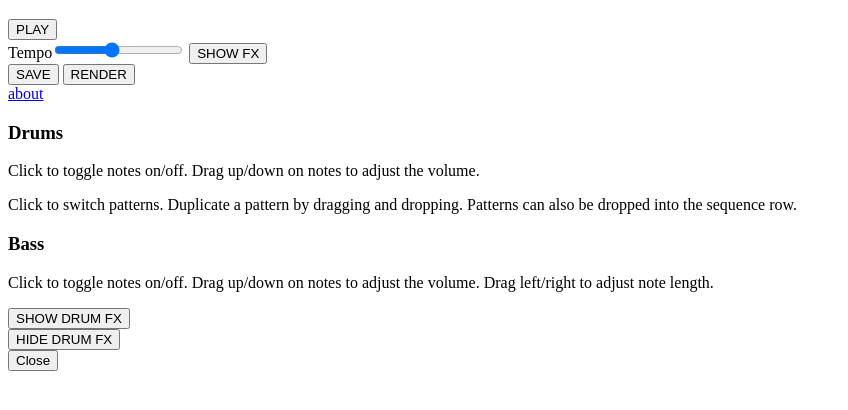
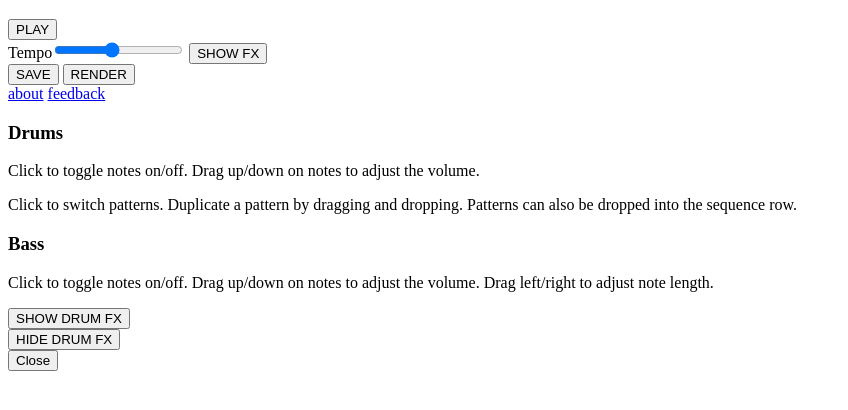
Before and after one commit to andrewmalone/Loops, a plain HTML site: page index.html in a window 1280 px wide. Shown: the part 48-458 px from the top of the page, without its empty margins (0-848 px from the left). Drawn offline with nearby package versions, Linux system fonts and the light colour scheme; files that its build step writes are made by us from their sources.

Commit message:
Adding feebdback email link

```diff
--- a/index.html
+++ b/index.html
@@ -29,7 +29,7 @@
 	</div>
 	<div id="help">
 	<a href="documentation.html">about</a>
-	<!-- @todo add feedback link -->
+	<a href="mailto:loops_feedback@tsetse.me">feedback</a>
 	</div>
 </div>
 
```
